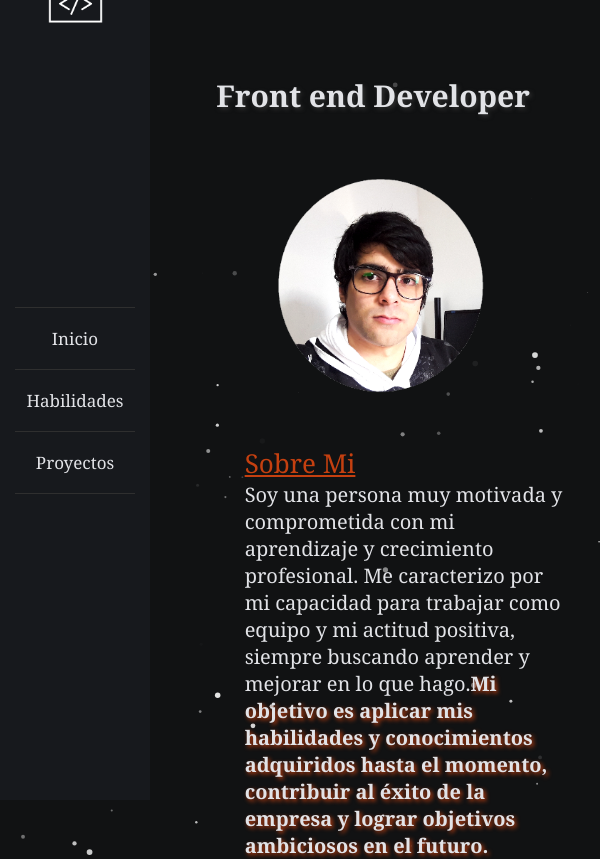
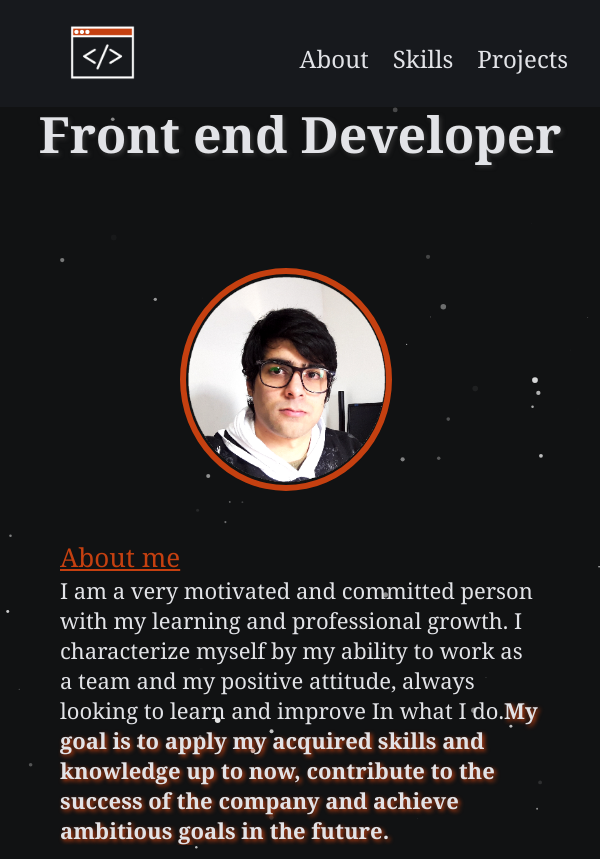
Before and after one commit to gonzalo00913/Portfolio-React, a React (Create React App) app: page / in a window 600 px wide. Built offline with nearby package versions, Linux system fonts and the light colour scheme.

Commit message:
cambio de diseño

```diff
--- a/src/componentes/Habilidades/Habilidades.jsx
+++ b/src/componentes/Habilidades/Habilidades.jsx
@@ -9,6 +9,7 @@ import logoSQL from "../img/Logos/sql.png";
 import logoBootstrap from "../img/Logos/bootstrap.png";
 import logoSass from "../img/Logos/sass.png";
 import logoPostgresql from "../img/Logos/postgresql.png";
+import Redes from "../Redes/Redes";
 
 import "../Habilidades/styleHabilidades.css";
 
@@ -17,8 +18,8 @@ const Habilidades = () => {
   return (
     <div>
       <div className="titulos-de-secciones">
-        <span>Mis</span>
-        <span className="texto-1">Habilidades</span>
+        <span>My</span>
+        <span className="texto-1">Skills</span>
       </div>
       <div className="container-todo">
         <section className="container-logos">
@@ -36,18 +37,18 @@ const Habilidades = () => {
         </section>
         <p className="parrafo-habilidades">
           {" "}
-          "Tengo conocimientos en el desarrollo de sitios web utilizando HTML5,
-          CSS3 y JavaScript. Además, tengo experiencia en el uso de
-          preprocesadores de CSS como Sass y he trabajado con frameworks como
-          Bootstrap para crear diseños escalables y responsivos.<br/><br/>También tengo
-          conocimientos básicos en el desarrollo de aplicaciones back-end
-          utilizando Express y bases de datos SQL como PostgreSQL. He utilizado
-          Git para el control de versiones en mis proyectos y estoy
-          continuamente aprendiendo y mejorando mis habilidades."{" "}
+          "I have knowledge in the development of websites using HTML5,
+          CSS3 and JavaScript. Also, I have experience using
+          CSS preprocessors like Sass and worked with frameworks like
+          Bootstrap to create scalable and responsive layouts.<br/><br/>I also have
+          Basic knowledge in back-end application development
+          using Express and SQL databases like PostgreSQL. he used
+          Git for version control on my projects and I'm
+          continually learning and improving my skills."{" "}
         </p>
 
       </div>
-
+    <Redes/>
     </div>
   );
 };
--- a/src/componentes/Inicio/Inicio.jsx
+++ b/src/componentes/Inicio/Inicio.jsx
@@ -6,20 +6,20 @@ import Redes from "../Redes/Redes";
 const Inicio = () => {
   return (
     <div className="contenedor-principal responsive-nav">
-      <h1>Front end Developer</h1>
+      <h1 className="full-stack">Front end Developer</h1>
       <div className="container-about-me">
         <img className="img-me" src={img} alt="mi imagen" />
         <p className="text-inicio">
-          <u>Sobre Mi</u>
+          <u>About me</u>
           <br />
-          Soy una persona muy motivada y comprometida con mi aprendizaje y
-          crecimiento profesional. Me caracterizo por mi capacidad para trabajar
-          como equipo y mi actitud positiva, siempre buscando aprender y mejorar
-          en lo que hago.
+          I am a very motivated and committed person with my learning and
+          professional growth. I characterize myself by my ability to work
+          as a team and my positive attitude, always looking to learn and improve
+          In what I do.
           <strong>
-            Mi objetivo es aplicar mis habilidades y conocimientos adquiridos
-            hasta el momento, contribuir al éxito de la empresa y lograr
-            objetivos ambiciosos en el futuro.
+            My goal is to apply my acquired skills and knowledge
+            up to now, contribute to the success of the company and achieve
+            ambitious goals in the future.
           </strong>
         </p>
       </div>
--- a/src/componentes/Inicio/style.css
+++ b/src/componentes/Inicio/style.css
@@ -1,16 +1,17 @@
 .contenedor-principal {
-  margin-left: 8%;
+  margin-top: 200px;
+
 }
 .container-about-me {
   display: flex;
-  margin-left: 290px;
-  margin-top: 150px;
+  margin-top: 100px;
+  justify-content: center;
 }
 .text-inicio {
-  width: 890px;
+  width: 46%;
   font-size: 25px;
   text-align: left;
-  margin: 30px 0px 0px 40px;
+  margin: 45px 0px 0px 40px;
 }
 
 .text-inicio,
@@ -37,7 +38,7 @@ h1 {
   font-size: 55px;
   font-weight: bold;
   color: #e2e3e7;
-  margin-top: 120px;
+  margin-top: 160px;
   text-shadow: 2px 2px 4px rgb(50, 50, 50);
 }
 u {
@@ -46,9 +47,10 @@ u {
 }
 
 .img-me {
-  border: 6px solid rgb(197, 64, 16);
-  border-radius: 120px;
-  width: 220px;
+  border: 0.4rem solid rgb(197, 64, 16);
+  border-radius: 100%;
+  width: 250px;
+
 }
 
 .redes {
@@ -115,120 +117,92 @@ h1 {
 
 /*Inicio Responsive*/
 
-@media screen and (max-width: 600px) {
+ @media screen and (max-width: 600px) {
   .contenedor-principal {
-    margin-left: 1%;
+    margin-top: 100px;
+
   }
-
   .container-about-me {
+    display: flex;
     flex-direction: column;
-    align-items: center;
-    margin-top: 60px;
-    margin-left: 0;
+    margin-top: 100px;
+    justify-content: center;
   }
-
   .text-inicio {
-    width: 55%;
-    font-size: 20px;
+    width: 80%;
+    font-size: 22px;
     text-align: left;
-    margin: 50px -140px 0px 0;
+    margin: 8% 0% 0% 10%;
   }
 
   .img-me {
-    width: 35%;
-    margin-top: 30px;
-    margin: auto;
-    margin-left:210px;
+    border: 0.4rem solid rgb(197, 64, 16);
+    border-radius: 100%;
+    width: 200px;
+    margin-left: 30%;
+
   }
 
   h1 {
-    font-size: 24px;
-    margin-left: 140px;
-    margin-top: 75px;
+    font-size: 50px;
+    font-weight: bold;
+    color: #e2e3e7;
+    margin-top: 100px;
+    text-shadow: 2px 2px 4px rgb(50, 50, 50);
   }
 
   .redes {
-    margin-top: 320px;
-  }
-
-  i {
-    font-size: 20px;
-  }
-  .img-me {
-    border: none;
-  }
-}
-
-@media screen and (min-width: 500px) and (max-width: 800px) {
-  .contenedor-principal {
-    margin-left: 1%;
-  }
-
-  .container-about-me {
-    flex-direction: column;
-    align-items: center;
-    margin-top: 60px;
-    margin-left: 0;
-  }
-
-  .text-inicio {
-    width: 55%;
-    font-size: 20px;
-    text-align: left;
-    margin: 50px -210px 0px 0;
-  }
-
-  .img-me {
-    width: 35%;
-    margin-top: 30px;
-    margin: auto;
-    margin-left:270px;
-  }
-
-  h1 {
-    font-size: 30px;
-    margin-left: 140px;
-    margin-top: 75px;
-  }
-
-  .redes {
-    margin-top: 320px;
-  }
-
-  i {
-    font-size: 20px;
+display: none;
   }
 
 }
 
+@media screen and (min-width: 601px) and (max-width: 1200px) {
+  .contenedor-principal {
+    margin-top: 100px;
 
-
-@media screen and (min-width: 820px) and (max-width: 1180px) {
-  .contenedor-principal {
-    margin-left: -1%;
   }
   .container-about-me {
     display: flex;
     flex-direction: column;
-    margin-left: 140px;
-    margin-top: 150px;
+    margin-top: 100px;
+    justify-content: center;
   }
   .text-inicio {
-    width: 500px;
-    font-size: 24px;
+    width: 80%;
+    font-size: 25px;
     text-align: left;
-    margin: 30px 0px 0px 170px;
-  }
-  .img-me {
-    width: 35%;
-    margin-top: 30px;
-    margin: auto;
-    margin-left:270px;
-  }
-  h1 {
-    font-size: 30px;
-    margin-left: 230px;
-    margin-top: 75px;
+    margin: 3% 0% 0% 10%;
   }
 
+  .img-me {
+    border: 0.4rem solid rgb(197, 64, 16);
+    border-radius: 100%;
+    width: 240px;
+    margin-left: 35%;
+
+  }
+
+  h1 {
+    font-size: 50px;
+    font-weight: bold;
+    color: #e2e3e7;
+    margin-top: 160px;
+    text-shadow: 2px 2px 4px rgb(50, 50, 50);
+  }
+
+  .redes {
+    list-style: none;
+    font-size: 30px;
+    float: right;
+    z-index: 100;
+    position: fixed;
+    right: -8.3rem;
+    margin-top: -110px;
+    text-align: left;
+  }
+  i {
+    font-size: 30px;
+    margin: 12px;
+  }
 }
--- a/src/componentes/Nav/Nav.jsx
+++ b/src/componentes/Nav/Nav.jsx
@@ -6,23 +6,22 @@ const Nav = () => {
   return (
     <div>
       <nav className="estilos-nav responsive-nav">
-        <div className="logo-nav">
+        <div className="">
           <img className="ban" src={imgLogo} alt="logo" />
         </div>
-        <li className="separator"></li>
+      <div className="container-links">
         <NavLink className="link" to="/" exact>
-          {" "}
-          Inicio{" "}
+          About
         </NavLink>
-        <li className="separator"></li>
+
         <NavLink className="link" to="/habilidades">
-          Habilidades
+          Skills
         </NavLink>
-        <li className="separator"></li>
+
         <NavLink className="link" to="/proyectos">
-          Proyectos
+          Projects
         </NavLink>
-        <li className="separator"></li>
+        </div>
 
     </nav>
 
--- a/src/componentes/Nav/style.css
+++ b/src/componentes/Nav/style.css
@@ -1,24 +1,34 @@
 .estilos-nav {
    background-color: #17191d;
+   padding: 20px;
+   position: fixed;
+   top: 0;
+   width: 100%;
+   z-index: 1;
+
+  }
+
+.container-links{
   display: flex;
-  flex-direction: column;
-  justify-content: center;
-  align-items: center;
-  position: fixed;
-  left: 0;
-  top: 0;
-  bottom: 0;
-  width: 250px;
-  height: 100vh;
-  z-index: 0;
+  justify-content: right;
+  margin-top: 10px;
+  margin-right: 140px;
 }
 
 .link {
   color: #e2e3e7;
-  margin: 20px;
-  text-decoration: none;
-  font-size: 23px;
+  list-style: none;
+  margin: 12px;
+  font-size: 24px;
+
 }
+.ban {
+  width: 65px;
+  display: block;
+  float: left;
+  margin-left: 120px;
+}
+
 .link:hover {
   animation-name: color;
   animation-duration: 900ms;
@@ -32,120 +42,57 @@
   }
 }
 
-.separator {
-  border-bottom: 1px solid rgb(47, 47, 47);
-  width: 90%;
-  margin: -1px 0;
-}
-li {
-  list-style: none;
+
+
+/* Estilos para el menú responsive */
+
+ @media (max-width: 570px) {
+  .estilos-nav {
+    background-color: #17191d;
+    padding: 15px;
+    position: fixed;
+    top: 0;
+    width: 100%;
+    z-index: 1;
+
    }
 
-.logo-nav {
-  margin-bottom: 800px;
-  position: absolute;
-}
-.ban {
-  width: 75px;
-  display: block;
-}
-/* Estilos para el menú responsive */
-
-@media (max-width: 600px) {
-  .estilos-nav {
-    background-color: #17191d;
+ .container-links{
    display: flex;
-    flex-direction: column;
-    justify-content: center;
-    align-items: center;
-    position: fixed;
-    left: 0;
-    top: 0;
-    bottom: 0;
-    width: 150px;
-    height: 100vh;
-    z-index: 0;
+   justify-content: right;
+   margin-top: 1px;
+   margin-right: 5%;
  }
 
  .link {
    color: #e2e3e7;
-    margin: 20px;
-    text-decoration: none;
-    font-size: 17px;
+   list-style: none;
+   margin: 12px;
+   font-size: 20px;
+
  }
-  .link:hover {
-    animation-name: color;
-    animation-duration: 900ms;
-    animation-fill-mode: forwards;
-    transition: all 0.3s ease-in-out;
-    transform: translateX(0) translateX(10px);
-  }
-  @keyframes color {
-    100% {
-      color: rgb(197, 64, 16);
+ .ban {
+  width: 45px;
+  display: block;
+  float: left;
+  margin-left: 10px;
 }
 }
 
-  .separator {
-    border-bottom: 1px solid rgb(47, 47, 47);
-    width: 80%;
-    margin: -1px 0;
-  }
-  li {
-    list-style: none;
-  }
+@media screen and (min-width: 570px) and (max-width: 800px) {
 
-  .logo-nav {
-    margin-bottom: 800px;
-    position: absolute;
-  }
-  .ban {
-    width: 55px;
-    display: block;
-  }
-}
-
-@media screen and (min-width: 601px) and (max-width: 800px) {
-  /* Reglas de estilo para pantallas medianas */
-
-  .estilos-nav {
-    background-color: #17191d;
+ .container-links{
   display: flex;
-    flex-direction: column;
-    justify-content: center;
-    align-items: center;
-    position: fixed;
-    left: 0;
-    top: 0;
-    bottom: 0;
-    width: 190px;
-    height: 100vh;
-    z-index: 0;
-  }
-
-  .link {
-    color: #e2e3e7;
-    margin: 20px;
-    text-decoration: none;
-    font-size: 19px;
+  justify-content: right;
+  margin-top: 10px;
+  margin-right: 40px;
 }
 
 
-  .separator {
-    border-bottom: 1px solid rgb(47, 47, 47);
-    width: 80%;
-    margin: -1px 0;
-  }
-  li {
-    list-style: none;
-  }
-
-  .logo-nav {
-    margin-bottom: 800px;
-    position: absolute;
-  }
   .ban {
     width: 65px;
     display: block;
+    float: left;
+    margin-left: 50px;
   }
 }
--- a/src/componentes/Proyectos/Proyectos.jsx
+++ b/src/componentes/Proyectos/Proyectos.jsx
@@ -6,7 +6,7 @@ import "../Proyectos/styleProyectos.css";
 const proyectos = [
   {
     id: 1,
-    titulo: "Piedra papel y tijera",
+    titulo: "Rock Paper and scissors",
     descripcion: "",
     imagen: proyecto1,
     link:"https://gonzalo00913.github.io/Project-Rock-Paper-Scissors/"
@@ -14,7 +14,7 @@ const proyectos = [
   },
   {
     id: 2,
-    titulo: "Calculadora",
+    titulo: "Calculator",
     descripcion: "",
     imagen: proyecto2,
     link:"https://gonzalo00913.github.io/Project--Three-Project-Calculator/"
@@ -45,8 +45,8 @@ function Proyectos() {
   return (
     <div>
       <div className="titulos-de-secciones">
-        <span>Mis</span>
-        <span className="texto-1">Proyectos</span>
+        <span>My</span>
+        <span className="texto-1">Projects</span>
       </div>
       <div className="proyectos">
         {proyectos.map((proyecto) => (
```
Also changed, not shown: src/componentes/Habilidades/styleHabilidades.css (+64 -54 lines), src/componentes/Proyectos/styleProyectos.css (+16 -20 lines). Lines whose indentation alone changed are shown as unchanged.
